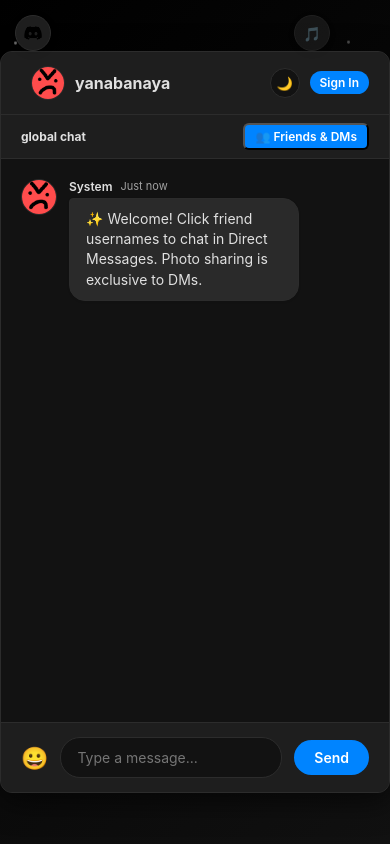
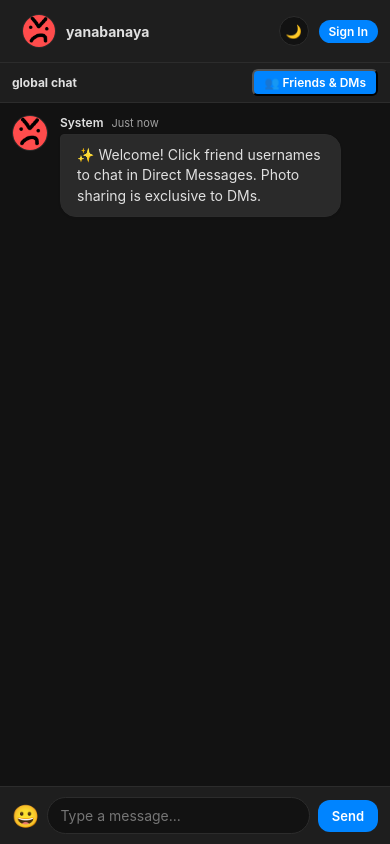
Before and after one commit to matudeveloper13/SimpleChat, a plain HTML site: page index.html in a window 390 px wide. Drawn offline with Linux system fonts and the light colour scheme; no server answers.

Commit message:
Fix emoji rendering, mobile GIF touches, and mobile UI spacing

```diff
--- a/app.js
+++ b/app.js
@@ -124,11 +124,15 @@ function formatMessageTime(timestamp) {
 }
 
 function sanitizeMessageHTML(str) {
+    if (!str) return "";
     const temp = document.createElement("div");
     temp.textContent = str;
     let safeText = temp.innerHTML;
-    // Renders custom avatar emojis in text as tiny round 24px emojis
-    return safeText.replace(/&lt;img src="(.*?)" class="inline-avatar-emoji" \/&gt;/g, '<img src="$1" class="inline-avatar-emoji" />');
+
+    // Safely restores inline avatar images sent as tags
+    return safeText.replace(/&lt;img\s+src="([^"]+)"\s+class="inline-avatar-emoji"\s*\/?&gt;/gi, (match, src) => {
+        return `<img src="${src}" class="inline-avatar-emoji" alt="emoji" />`;
+    });
 }
 
 function scrollToBottom() {
@@ -286,7 +290,7 @@ saveBioBtn?.addEventListener("click", async () => {
     profileOverlay.classList.add("hidden");
 });
 
-// DM Photo Upload with strict validation warning
+// Photo Upload in DMs
 photoBtn?.addEventListener("click", () => {
     if (currentUsername === "Guest" || currentChatRoom === "global") return;
     fileInput.click();
@@ -296,7 +300,6 @@ fileInput.addEventListener("change", async (e) => {
     const file = e.target.files[0];
     if (!file) return;
 
-    // Strict photo type check
     const validImageTypes = ["image/png", "image/jpeg", "image/jpg", "image/gif", "image/webp"];
     if (!validImageTypes.includes(file.type)) {
         alert("ONLY PHOTOS! Please select a PNG, JPG, or GIF image.");
@@ -334,7 +337,7 @@ fileInput.addEventListener("change", async (e) => {
     fileInput.value = "";
 });
 
-// Build Emoji, Avatar Emojis & MP4 GIF Pad
+// Build Picker items with Mobile Touch Support
 if (discordEmojiGrid) {
     discordEmojiGrid.innerHTML = "";
 
@@ -344,52 +347,69 @@ if (discordEmojiGrid) {
         const emojiDiv = document.createElement("div");
         emojiDiv.className = "discord-picker-emoji-thumb";
         emojiDiv.textContent = em;
-        emojiDiv.addEventListener("click", () => {
+
+        const handleEmojiSelect = (e) => {
+            e.preventDefault();
             messageInput.value += em;
             messageInput.focus();
             discordEmojiPicker.classList.add("hidden");
-        });
+        };
+
+        emojiDiv.addEventListener("click", handleEmojiSelect);
+        emojiDiv.addEventListener("touchend", handleEmojiSelect);
         discordEmojiGrid.appendChild(emojiDiv);
     });
 
-    // 2. Avatar Emojis (Inserts small 24px round inline emoji into message)
+    // 2. Avatar Emojis
     const avatars = ["avatar1.png", "avatar2.png", "avatar3.png", "avatar4.png", "avatar5.png"];
     avatars.forEach(av => {
         const imgThumb = document.createElement("img");
         imgThumb.src = av;
         imgThumb.className = "discord-picker-emoji-thumb";
-        imgThumb.style.width = "26px";
-        imgThumb.style.height = "26px";
+        imgThumb.style.width = "28px";
+        imgThumb.style.height = "28px";
         imgThumb.style.borderRadius = "50%";
         imgThumb.style.objectFit = "cover";
         imgThumb.style.cursor = "pointer";
 
-        imgThumb.addEventListener("click", () => {
+        const handleAvatarSelect = (e) => {
+            e.preventDefault();
             messageInput.value += `<img src="${av}" class="inline-avatar-emoji" />`;
             messageInput.focus();
             discordEmojiPicker.classList.add("hidden");
-        });
+        };
+
+        imgThumb.addEventListener("click", handleAvatarSelect);
+        imgThumb.addEventListener("touchend", handleAvatarSelect);
         discordEmojiGrid.appendChild(imgThumb);
     });
 
-    // 3. MP4 GIFs (Disabled hover controls)
+    // 3. MP4 GIFs
     const projectVideos = ["gif1.mp4", "gif2.mp4", "gif3.mp4", "myvideo.mp4"];
     projectVideos.forEach(videoSrc => {
+        const wrapper = document.createElement("div");
+        wrapper.className = "discord-picker-emoji-thumb video-wrapper";
+        wrapper.style.width = "36px";
+        wrapper.style.height = "36px";
+        wrapper.style.position = "relative";
+        wrapper.style.cursor = "pointer";
+
         const vidThumb = document.createElement("video");
         vidThumb.src = videoSrc;
         vidThumb.autoplay = true;
         vidThumb.loop = true;
         vidThumb.muted = true;
         vidThumb.playsInline = true;
-        vidThumb.className = "discord-picker-emoji-thumb video-gif-thumb";
-
-        vidThumb.style.width = "28px";
-        vidThumb.style.height = "28px";
+        vidThumb.style.width = "100%";
+        vidThumb.style.height = "100%";
         vidThumb.style.objectFit = "cover";
         vidThumb.style.borderRadius = "4px";
-        vidThumb.style.cursor = "pointer";
+        vidThumb.style.pointerEvents = "none";
 
-        vidThumb.addEventListener("click", async () => {
+        wrapper.appendChild(vidThumb);
+
+        const handleGifSelect = async (e) => {
+            e.preventDefault();
             discordEmojiPicker.classList.add("hidden");
             if (currentUsername === "Guest") return;
 
@@ -397,7 +417,7 @@ if (discordEmojiGrid) {
             try {
                 const snap = await getDoc(doc(db, "users", currentUsername));
                 if (snap.exists() && snap.data().avatar) userAvatar = snap.data().avatar;
-            } catch(e){}
+            } catch(err){}
 
             const roomKey = currentChatRoom === "global" ? "global" : [currentUsername, currentChatRoom].sort().join("_dm_");
 
@@ -409,8 +429,11 @@ if (discordEmojiGrid) {
                 room: roomKey,
                 timestamp: serverTimestamp()
             });
-        });
-        discordEmojiGrid.appendChild(vidThumb);
+        };
+
+        wrapper.addEventListener("click", handleGifSelect);
+        wrapper.addEventListener("touchend", handleGifSelect);
+        discordEmojiGrid.appendChild(wrapper);
     });
 }
 
@@ -506,19 +529,18 @@ function loadMessagesFeed() {
             if (msg.mediaUrl || msg.imageUrl) {
                 const mediaPath = msg.mediaUrl || msg.imageUrl;
                 const isVideo = msg.mediaType === "video" || mediaPath.endsWith(".mp4");
+                const isAvatarEmoji = mediaPath.includes("avatar") && !mediaPath.startsWith("http");
 
                 if (isVideo) {
                     contentHTML = `
                         <video src="${mediaPath}" autoplay loop muted playsinline disablepictureinpicture style="max-width:200px; width:100%; border-radius:8px; display:block; pointer-events:none; user-select:none;">
                         </video>`;
+                } else if (isAvatarEmoji) {
+                    // Lock preset avatar photos to tiny inline 24px emoji size
+                    contentHTML = `<img src="${mediaPath}" class="inline-avatar-emoji" alt="emoji" />`;
                 } else {
-                    // Check if media is a small custom avatar emoji or full photo upload
-                    const isAvatarEmoji = mediaPath.includes("avatar") && !mediaPath.startsWith("http");
-                    if (isAvatarEmoji) {
-                        contentHTML = `<img src="${mediaPath}" class="inline-avatar-emoji" />`;
-                    } else {
-                        contentHTML = `<img src="${mediaPath}" style="max-width:200px; width:100%; border-radius:8px; display:block;" />`;
-                    }
+                    // Uploaded user photos
+                    contentHTML = `<img src="${mediaPath}" style="max-width:200px; width:100%; border-radius:8px; display:block;" />`;
                 }
             } else {
                 contentHTML = sanitizeMessageHTML(msg.text || "");
--- a/style.css
+++ b/style.css
@@ -140,7 +140,7 @@ body {
 
 .msg-content { display: flex; flex-direction: column; }
 .msg.sent .msg-content { align-items: flex-end; }
-.msg.received .msg-content { align-items: flex-start; }
+.msg-received .msg-content { align-items: flex-start; }
 
 .msg-header { display: flex; align-items: center; gap: 8px; margin-bottom: 4px; font-size: 12px; }
 .msg-author { font-weight: 600; color: var(--text-main); cursor: pointer; }
@@ -153,11 +153,13 @@ body {
 .msg.received .msg-bubble { background: var(--bubble-received); color: var(--text-main); border: 1px solid var(--border-color); border-top-left-radius: 4px; }
 .msg.sent .msg-bubble { background: var(--bubble-sent); color: var(--bubble-sent-text); border-top-right-radius: 4px; }
 
-/* Forces avatar emojis to render SMALL and ROUNDED in chat bubbles */
+/* Strictly locks inline avatar emojis to tiny 24px rounded elements */
 .inline-avatar-emoji {
   width: 24px !important;
   height: 24px !important;
-  border-radius: 50% !important; /* Perfect circle */
+  max-width: 24px !important;
+  max-height: 24px !important;
+  border-radius: 50% !important;
   vertical-align: middle !important;
   display: inline-block !important;
   margin: 0 3px !important;
@@ -165,7 +167,7 @@ body {
   border: 1px solid rgba(0, 0, 0, 0.15);
 }
 
-/* MP4 Videos acts like non-interactive GIFs */
+/* Force MP4 Videos to act strictly as non-interactive GIFs */
 .msg-bubble video, .video-gif-thumb {
   pointer-events: none !important;
   user-select: none !important;
@@ -260,3 +262,66 @@ body {
 #messages-container {
   overflow-y: auto;
 }
+
+/* -------------------------------------------------------------
+   MOBILE SPECIFIC OVERRIDES (Cozy UI layout for screens <600px)
+------------------------------------------------------------- */
+@media (max-width: 600px) {
+  .chat-container {
+    width: 100vw;
+    height: 100dvh;
+    max-width: 100%;
+    border-radius: 0;
+    border: none;
+  }
+
+  .absolute-discord-logo, .absolute-music-btn {
+    display: none !important; /* Clears top bar clutter on mobile */
+  }
+
+  .header {
+    padding: 10px 12px;
+  }
+
+  .brand-title-group h1 {
+    font-size: 14px;
+  }
+
+  .sub-nav-bar {
+    padding: 6px 12px;
+  }
+
+  .input-section {
+    padding: 10px 12px;
+  }
+
+  .message-form {
+    gap: 8px;
+  }
+
+  .input-wrapper input {
+    padding: 9px 12px;
+    font-size: 14px;
+  }
+
+  .btn {
+    padding: 8px 14px;
+    font-size: 13px;
+    border-radius: 12px;
+  }
+
+  .messages-box {
+    padding: 12px;
+    gap: 12px;
+  }
+
+  .msg {
+    max-width: 90%;
+  }
+
+  .discord-emoji-picker {
+    width: calc(100vw - 24px);
+    left: 12px;
+    bottom: 60px;
+  }
+}
```
